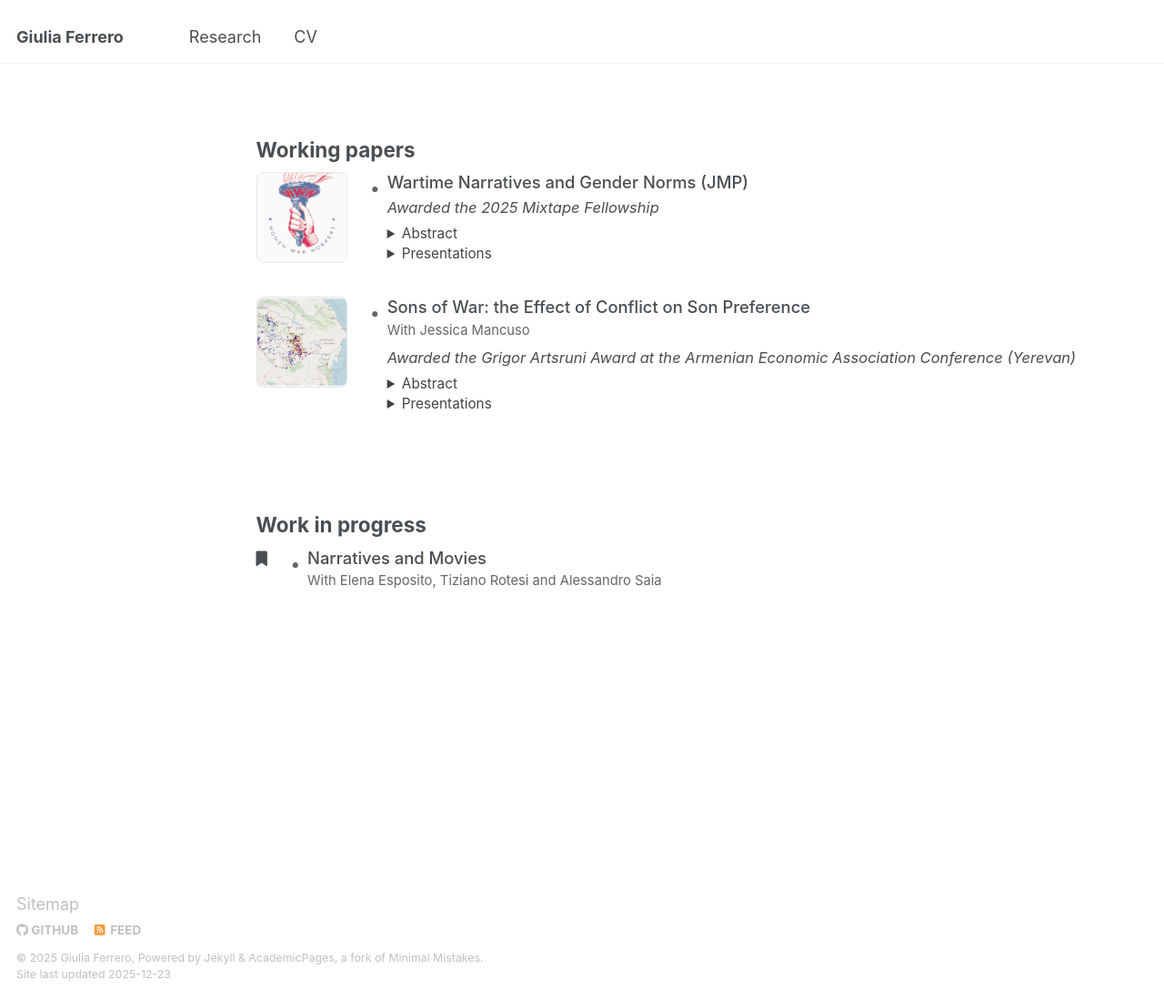
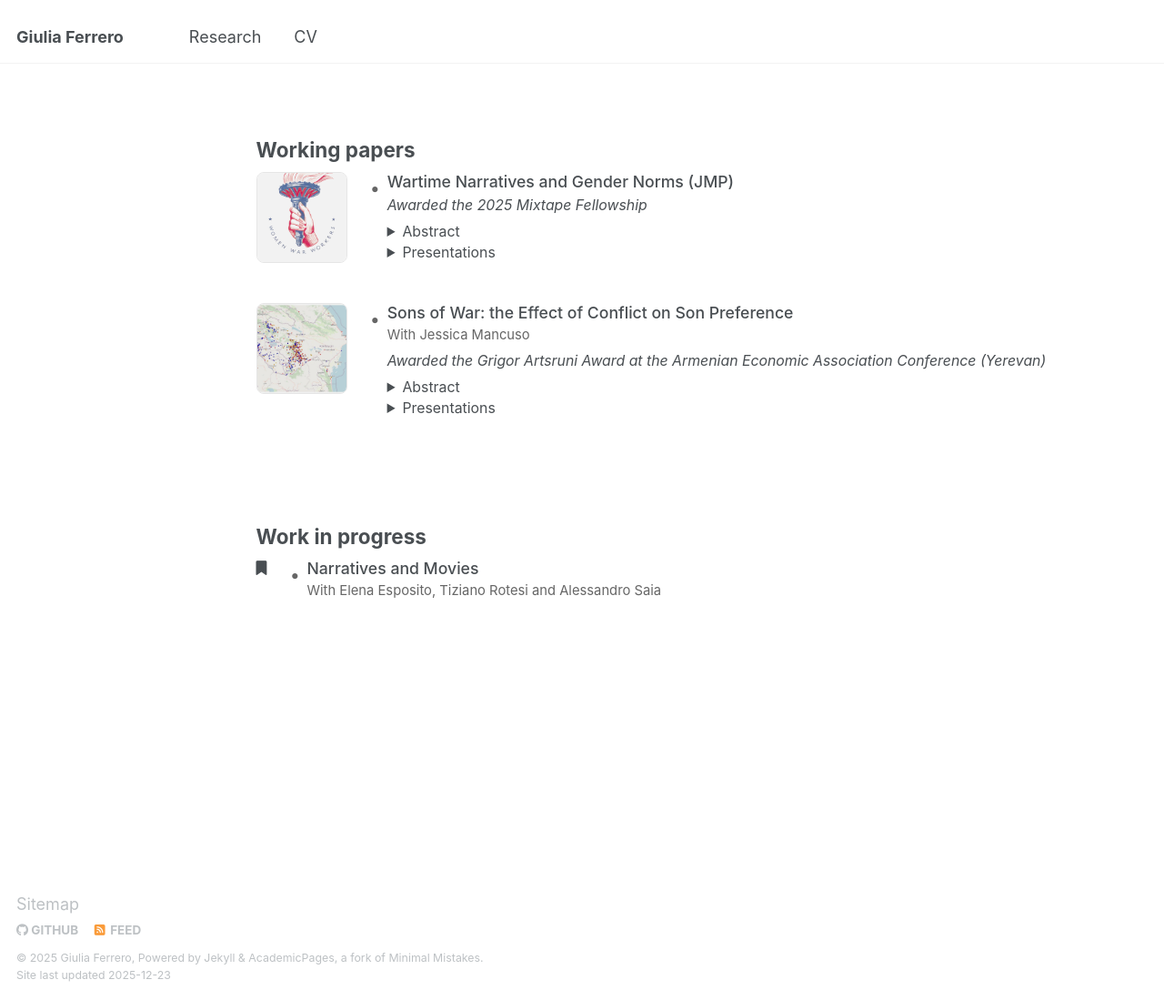
Before and after one commit to giuliferrero/giuliferrero.github.io, a Jekyll site: the page built from _pages/publications.md, in a window 1280 px wide and 1099 px high. Shown: the whole window at 91% size. Built offline with Jekyll 4.4.1, drawn with Linux system fonts in a browser that asks for light colours.

Commit message:
Update main.scss

```diff
--- a/assets/css/main.scss
+++ b/assets/css/main.scss
@@ -47,8 +47,8 @@
   display: flex;
   align-items: flex-start;
   gap: 1.4rem;
-  margin-bottom: 2rem;
-  font-size: 0.92rem;       /* overall smaller, elegant */
+  margin-bottom: 2.4rem;
+  font-size: 0.88rem;   /* was 0.92 → smaller */
   line-height: 1.45;
 }
 
@@ -73,9 +73,9 @@
   width: 100%;
   height: 100%;
   object-fit: cover;
-  border-radius: 5px;
-  filter: brightness(0.98) saturate(0.8);
+  filter: brightness(0.95) saturate(0.8);
 }
+
 
 /* Bookmark icon */
 .research-badge i {
@@ -103,10 +103,11 @@
 
 /* Titles */
 .research-text h3 {
-  font-size: 1.02rem;
+  font-size: 0.98rem;   /* was ~1.02 */
   font-weight: 500;
-  margin: 0 0 0.25rem 0;
+  margin: 0 0 0.2rem 0;
 }
+
 
 /* Paragraph spacing */
 .research-text p {
@@ -121,17 +122,19 @@
 }
 
 /* Venue / awards / italics */
-.venue,
-.research-text p em {
-  font-size: 0.85rem;
-  color: #555;
+.details p {
+  font-size: 0.83rem;
+  line-height: 1.5;
 }
 
 /* Abstract / presentations toggles */
-details summary {
-  font-size: 0.85rem;
-  color: #444;
-  cursor: pointer;
+.details summary {
+  font-size: 0.8rem;
+  color: #555;
+}
+.details p {
+  font-size: 0.83rem;
+  line-height: 1.5;
 }
 
 /* ===== Mobile ===== */
@@ -142,8 +145,9 @@ details summary {
   }
 
   .research-image,
-  .research-badge {
-    width: 80px;
-    height: 80px;
-  }
+   .research-badge {
+     width: 120px;
+     height: 130px;
+   }
+
 }
```
